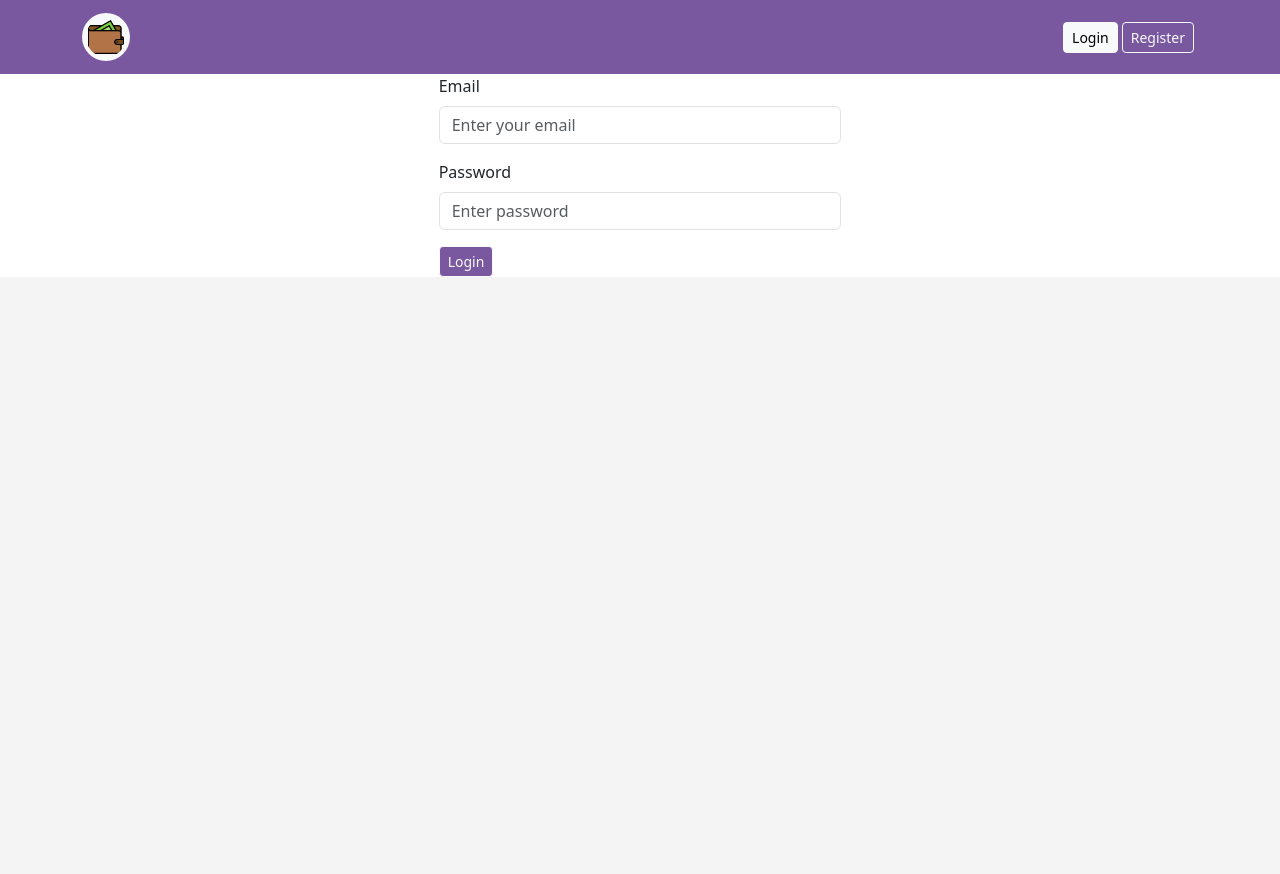
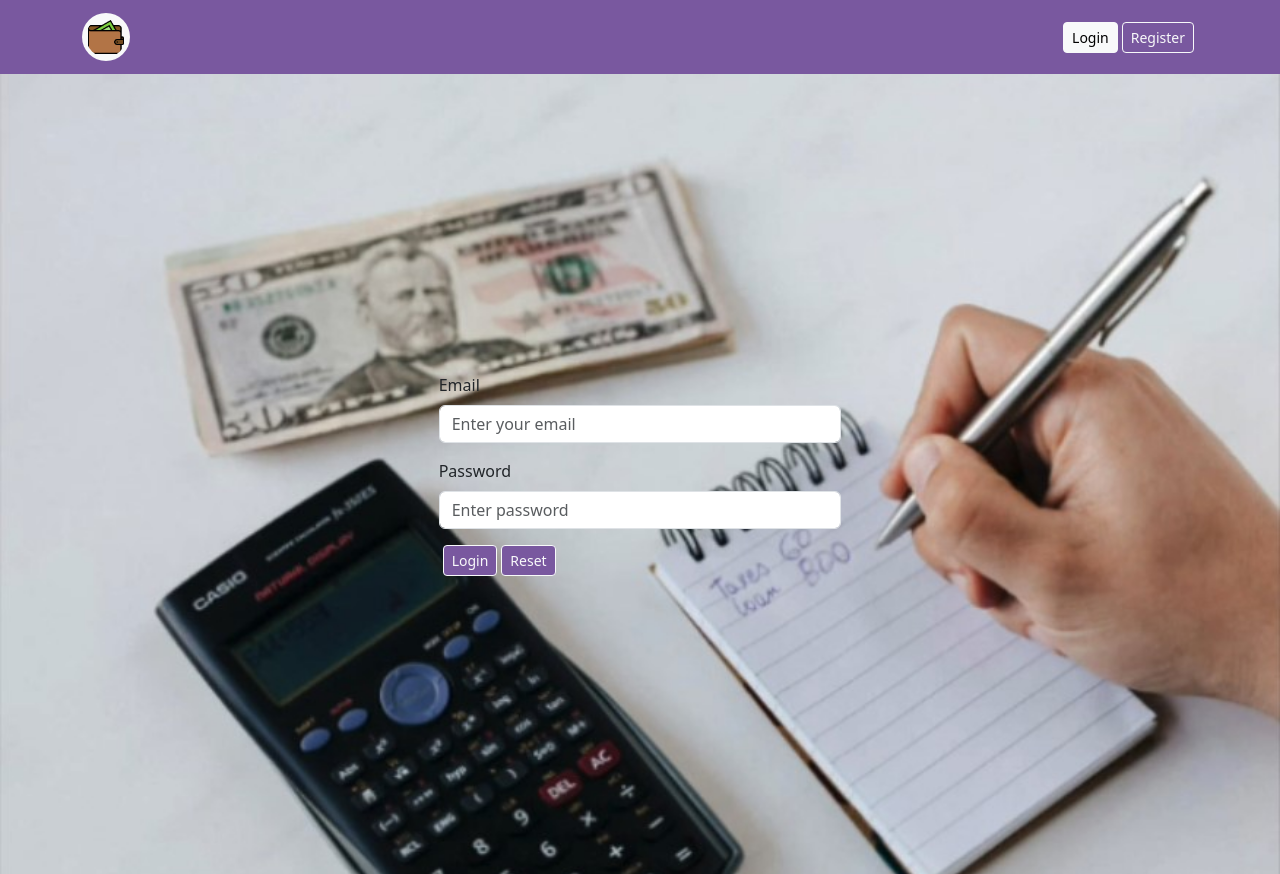
Before and after one commit to cinekenic/expense-manager-app, a React (Vite) app: page /login in a window 1280 px wide. Before the commit the page ends 800 px from the top, so only its background shows below. Built offline with nearby package versions, Linux system fonts and the light colour scheme.

Commit message:
completed misc

```diff
--- a/src/components/ExpenseList.tsx
+++ b/src/components/ExpenseList.tsx
@@ -26,7 +26,7 @@ const ExpenseList = ({ expenses }: Props) => {
               </div>
               <div className="card-subtitle">
                 <span className="badge rounded-pill app-primary-bg-color">
-                  {CurrencyUtils.formatToPLN(expense.amount)}
+                  {CurrencyUtils.formatToPLN(parseFloat(expense.amount))}
                 </span>
               </div>
             </div>
--- a/src/index.css
+++ b/src/index.css
@@ -35,3 +35,13 @@ nav,
   color: #fff;
   border-color: #fff;
 }
+
+.login-background {
+  background-image: url("../src/assets/login-bg.jpg");
+  background-size: cover;
+  background-position: center;
+  height: 100vh;
+  display: flex;
+  justify-content: center;
+  align-items: center;
+}
--- a/src/model/Expense.ts
+++ b/src/model/Expense.ts
@@ -5,7 +5,7 @@ export interface Expense {
   expenseId?: string;
   name: string;
   note: string;
-  amount: number;
+  amount: string;
   date: string;
   category: string;
 }
--- a/src/pages/dashboard/Dashboard.tsx
+++ b/src/pages/dashboard/Dashboard.tsx
@@ -3,14 +3,15 @@
 import ExpenseList from "../../components/ExpenseList";
 import useExpenses from "../../hooks/useExpenses";
 import type { Expense } from "../../model/Expense";
+import AppHelper from "../../utils/AppHelper";
 import DashboardStatus from "./DashboardStatus";
 
 const Dashboard = () => {
-  const loggedInUser: string = "John Doe";
+  const loggedInUser: string = AppHelper.getLoggedInUser();
 
   const { expenses, error, loading } = useExpenses();
 
-  const totalExpenses = expenses.reduce((total: number, expense: Expense) => total + expense.amount, 0);
+  const totalExpenses = expenses.reduce((total: number, expense: Expense) => total + parseFloat(expense.amount), 0);
 
   return (
     <div className="container">
--- a/src/pages/expense/ExpenseDetails.tsx
+++ b/src/pages/expense/ExpenseDetails.tsx
@@ -70,7 +70,7 @@ const ExpenseDetails = () => {
               </tr>
               <tr>
                 <th>Amount</th>
-                <td>{expense ? CurrencyUtils.formatToPLN(expense?.amount) : "N/A"}</td>
+                <td>{expense ? CurrencyUtils.formatToPLN(parseFloat(expense.amount)) : "N/A"}</td>
               </tr>
               <tr>
                 <th>Date</th>
--- a/src/pages/expense/NewExpense.tsx
+++ b/src/pages/expense/NewExpense.tsx
@@ -16,7 +16,7 @@ const NewExpense = () => {
   const [isLoading, setLoader] = useState<boolean>(false);
   const [initialValues, setInitialValues] = useState<Expense>({
     name: "",
-    amount: 0,
+    amount: "",
     note: "",
     category: "",
     date: new Date().toISOString().split("T")[0],
@@ -148,8 +148,15 @@ const NewExpense = () => {
           />
 
           {/* Submit */}
-          <button className="btn btn-sm app-primary-bg-color btn-outline-light" type="submit">
+          <button className="btn btn-sm app-primary-bg-color btn-outline-light mx-1" type="submit">
             Save
+          </button>
+          <button
+            className="btn btn-sm app-primary-bg-color btn-outline-light"
+            type="reset"
+            onClick={formik.handleReset}
+          >
+            Reset
           </button>
         </form>
       </div>
--- a/src/pages/login/Login.tsx
+++ b/src/pages/login/Login.tsx
@@ -67,10 +67,17 @@ const Login = () => {
             </button>
           )}
           {!isLoading && (
-            <button className="btn btn-sm app-primary-bg-color btn-outline-light" type="submit">
+            <button className="btn btn-sm app-primary-bg-color btn-outline-light mx-1" type="submit">
               Login
             </button>
           )}
+          <button
+            className="btn btn-sm app-primary-bg-color btn-outline-light"
+            type="reset"
+            onClick={formik.handleReset}
+          >
+            Reset
+          </button>
         </form>
       </div>
     </div>
--- a/src/pages/register/Register.tsx
+++ b/src/pages/register/Register.tsx
@@ -116,7 +116,7 @@ const Register = () => {
               Loading...
             </button>
           ) : (
-            <button className="btn btn-sm app-primary-bg-color btn-outline-light" type="submit">
+            <button className="btn btn-sm app-primary-bg-color btn-outline-light mx-1" type="submit">
               Register
             </button>
           )}
--- /dev/null
+++ b/src/utils/AppHelper.ts
@@ -0,0 +1,16 @@
+/** @format */
+
+import type { AuthResponse } from "../model/AuthResponse";
+
+class AppHelper {
+  static getLoggedInUser() {
+    const authObject = localStorage.getItem("user");
+    if (authObject) {
+      const { email } = JSON.parse(authObject) as AuthResponse;
+      return email;
+    }
+    return "unknown@example.com";
+  }
+}
+
+export default AppHelper;
--- a/src/validation/expenseValidationSchema.ts
+++ b/src/validation/expenseValidationSchema.ts
@@ -5,7 +5,7 @@ import * as Yup from "yup";
 const expenseValidationSchema = Yup.object({
   name: Yup.string().required("Expense name is required").min(3, "Expense name must be atleast 3 characters long"),
   amount: Yup.number().required("Expense amount is required").positive("Expense amount must be greater than 0"),
-  date: Yup.date().required("Expense date is required"),
+  date: Yup.date().required("Expense date is required").max(new Date(), "Expense date cannot be in the future"),
   category: Yup.string().required("Expense category is required"),
 });
 
```
Also changed, not shown: src/assets/login-bg.jpg (added).
